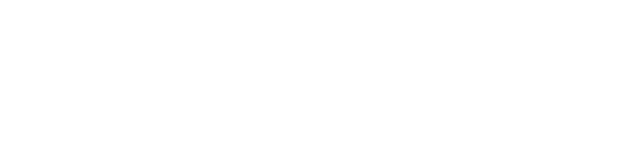
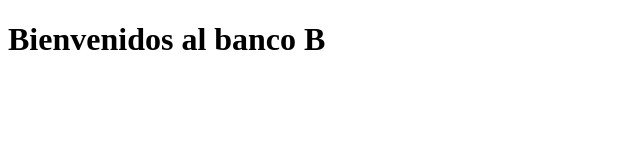
Before and after one commit to adrifeijoo/PruebaBanco2, a plain HTML site: page index.html in a window 1280 px wide. Shown: the whole page, without its empty margins (0-640 px from the left). Drawn offline with Linux system fonts and the light colour scheme.

Commit message:
bienvenida

```diff
--- a/index.html
+++ b/index.html
@@ -4,9 +4,10 @@
     <meta charset="UTF-8">
     <meta http-equiv="X-UA-Compatible" content="IE=edge">
     <meta name="viewport" content="width=device-width, initial-scale=1.0">
-    <title>Document</title>
+    <title>Banco B</title>
 </head>
 <body>
+    <h1>Bienvenidos al banco B</h1>
 
 </body>
 </html>
```
